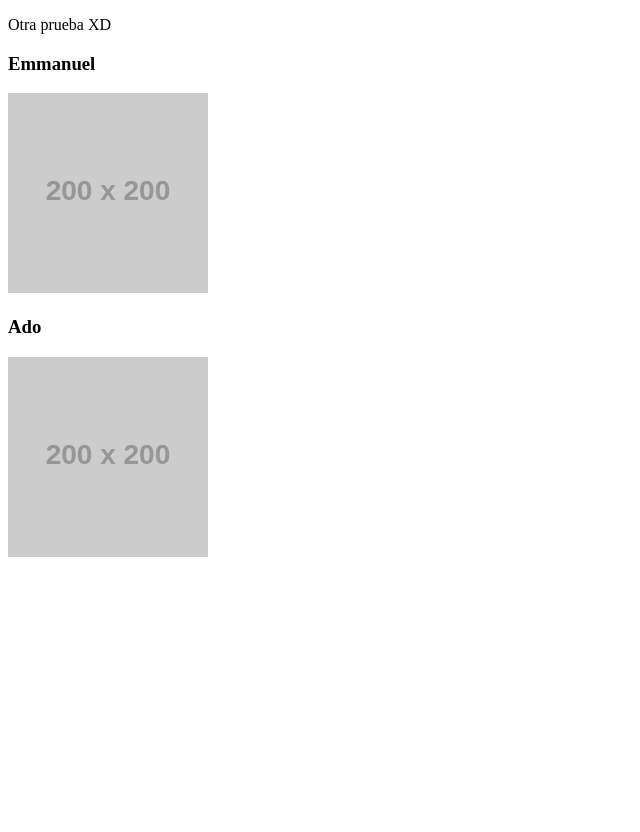
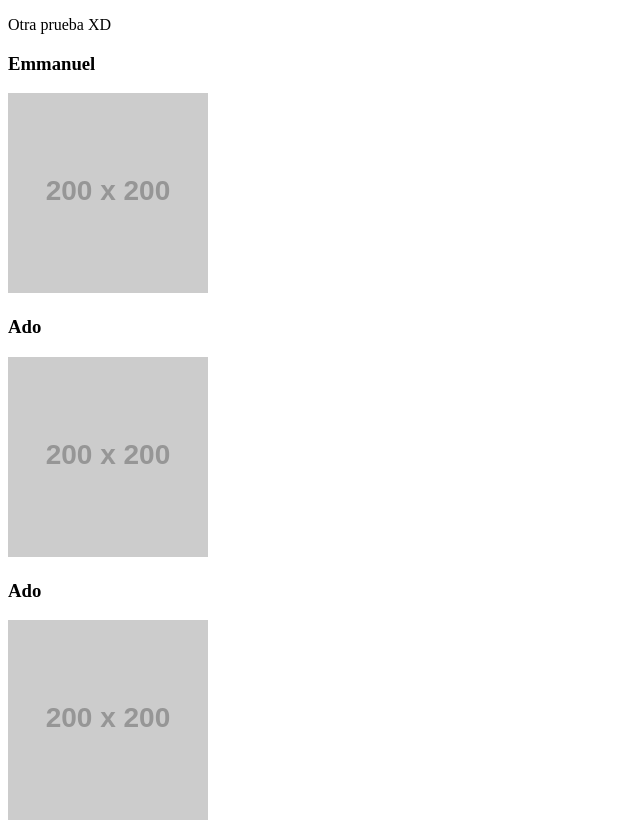
Before and after one commit to ad0cid/ej-test, a plain HTML site: page index.html in a window 1280 px wide. Shown: the whole page, without its empty margins (0-640 px from the left). Before the commit the page ends 800 px from the top, so only its background shows below. Drawn offline with Linux system fonts and the light colour scheme; placeholder pictures from the web are drawn by us.

Commit message:
agregue otro cuadro y una clase

```diff
--- a/index.html
+++ b/index.html
@@ -16,6 +16,10 @@
 		<h3>Ado</h3>
 		<img src="https://dummyimage.com/200/200" alt="">
 	</div>
+	<div class="ado">
+		<h3>Ado</h3>
+		<img src="https://dummyimage.com/200/200" alt="">
+	</div>
 
 </body>
 </html>
```
